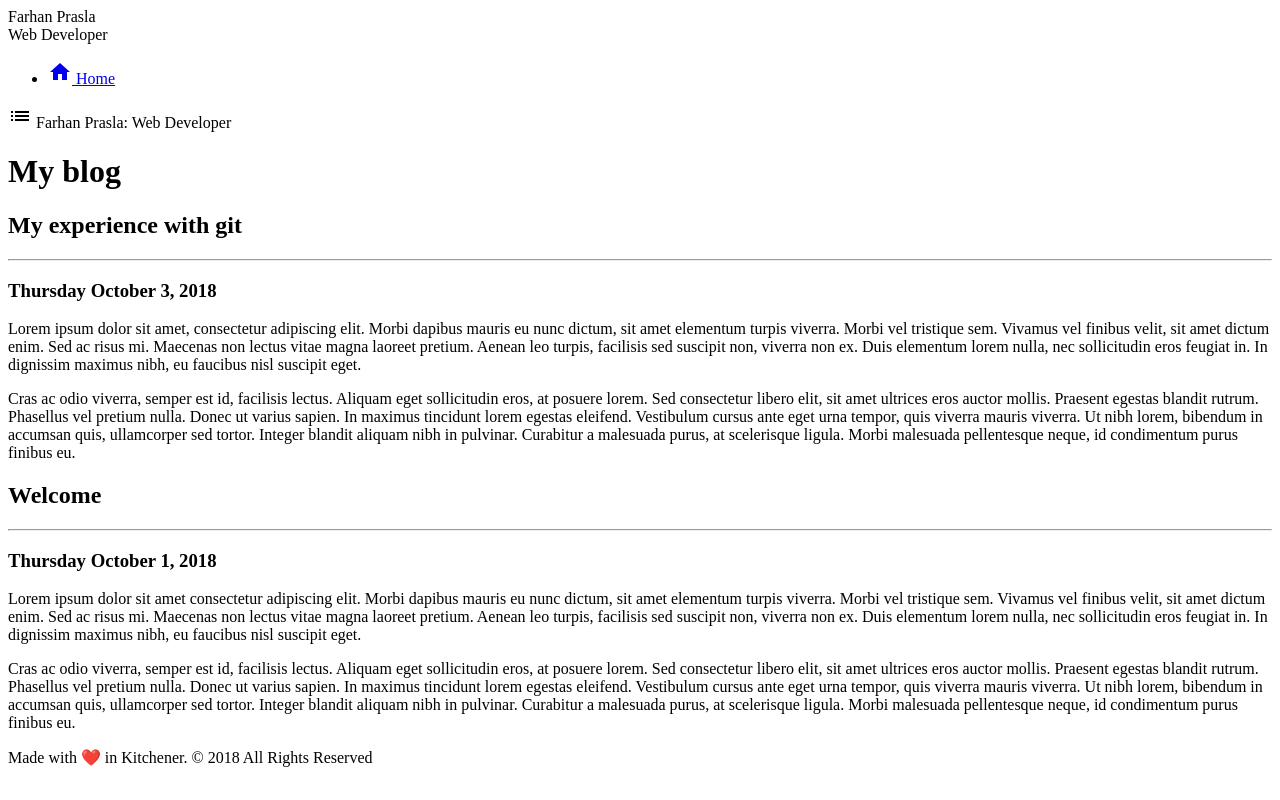
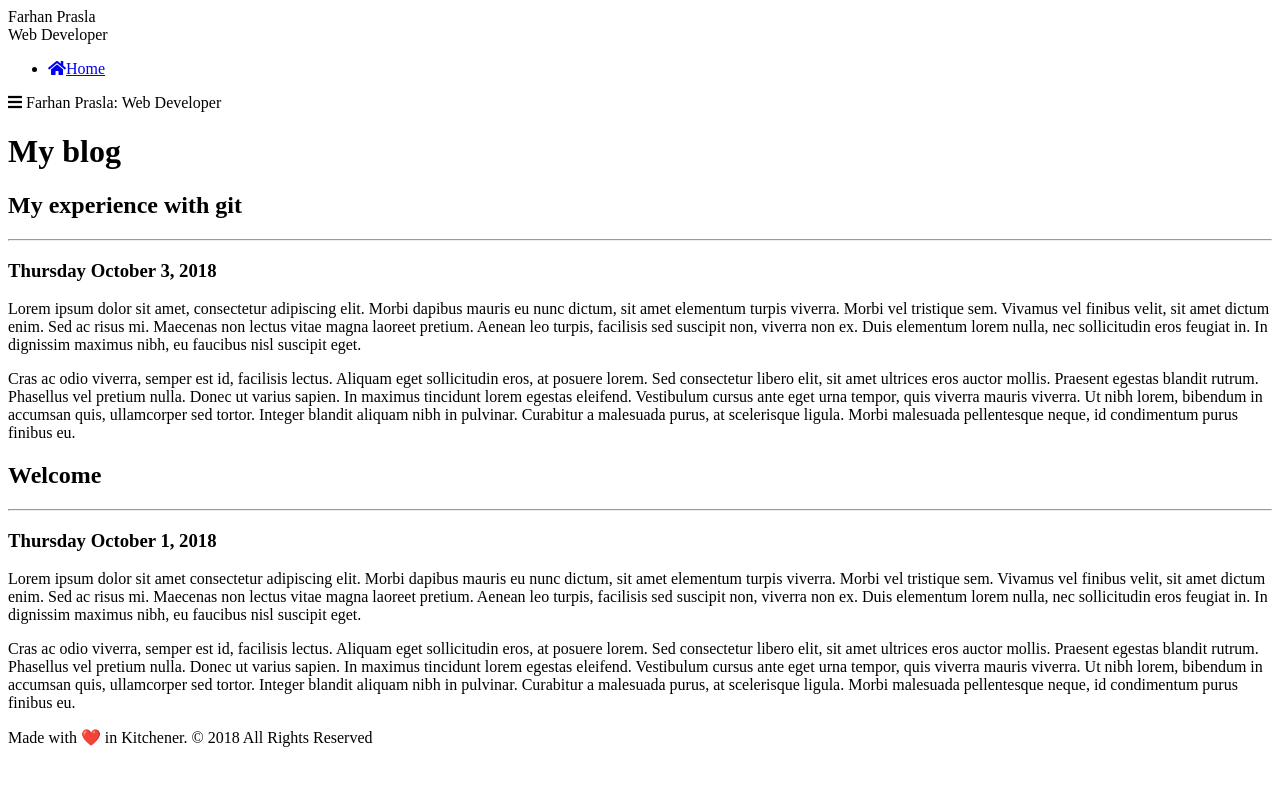
Before and after one commit to farhanprasla10/git-blog, a plain HTML site: page index.html in a window 1280 px wide. Drawn offline with Linux system fonts and the light colour scheme.

Commit message:
Add Font Awesome Icons

```diff
--- a/index.html
+++ b/index.html
@@ -3,7 +3,7 @@
  <meta charset="UTF-8">
  <meta name="viewport" content="width=device-width, initial-scale=1.0">
  <meta http-equiv="X-UA-Compatible" content="ie=edge">
- <link href="https://fonts.googleapis.com/icon?family=Material+Icons" rel="stylesheet">
+ <link rel="stylesheet" href="https://use.fontawesome.com/releases/v5.4.1/css/all.css">
  <title>Farhan Prasla - Web Developer</title>
 </head>
 <body>
@@ -14,21 +14,14 @@
         <div class="site-header">Farhan Prasla</div>
         <div class="site-subheader">Web Developer</div>
         <ul class="site-navigation">
-          <li>
-            <a href="index.html">
-              <i class="material-icons">home</i>
-              Home
-            </a>
-          </li>
+          <li><a href="index.html"><i class="fas fa-home"></i>Home</a></li>
         </ul>
       </div>
     </nav>
     <main>
     <div class="menu">
-     <div class="menu-icon" id="sidebarCollapse">
-       <i class="material-icons">
-         list
-       </i>
+       <div class="menu-icon" id="sidebarCollapse">
+        <i class="fas fa-bars"></i>
        <span class="mobile-header">Farhan Prasla: Web Developer</span>
      </div>
     </div>
```
